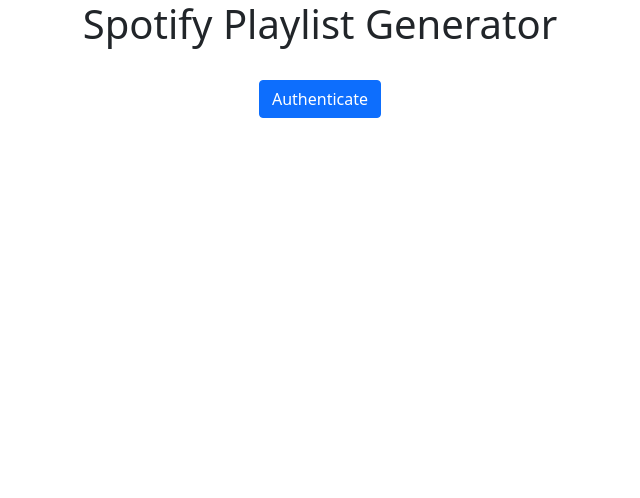
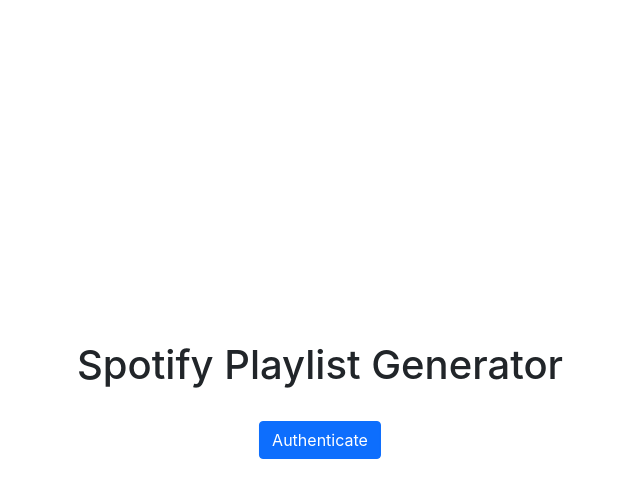
Before and after one commit to bendance/spotify-api-react, a React (Create React App) app in the folder myapp/demo/: page / in a window 1280 px wide. Shown: the top 498 px of the page, without its empty margins (320-960 px from the left). Built offline with nearby package versions, Linux system fonts and the light colour scheme.

Commit message:
fixed text align bug

```diff
--- a/myapp/demo/src/App.js
+++ b/myapp/demo/src/App.js
@@ -1,6 +1,7 @@
 import MyForm from './MyForm'
 import Authentication from './authentication'
 import '../node_modules/bootstrap/dist/css/bootstrap.min.css';
+import './index.css';
 import React, { useState } from 'react';
 
 function App(props)
@@ -12,12 +13,12 @@ function App(props)
   }
 
   return(
-      <div className="App">
-        <div className='text-center'>
+      <div className="app">
+        <div className='content'>
             <h1>Spotify Playlist Generator</h1>
             <br></br>
             {tokenActive === "true" ? (
-              <MyForm setTokenActive = {setTokenActive} />
+              <MyForm setTokenActive = {setTokenActive}/>
             ) : tokenActive === "false" ? (
               <Authentication handleSetTokenActive = {handleSetTokenActive}/>
             ) : null}
--- a/myapp/demo/src/MyForm.js
+++ b/myapp/demo/src/MyForm.js
@@ -71,9 +71,11 @@ class MyForm extends React.Component
     {
         return(
             <form onSubmit={this.handleSubmit}>
-                * Playlist Name:
-                <br></br>
-                <input type = "text" value = {this.state.playlistName} onChange={this.handleChangePlaylistName} />
+                <div className='form-group'>
+                    <label for = "playlistName">* Playlist Name:</label>
+                    <br></br>
+                    <input id = "playlistName" className='form-control' type = "text" value = {this.state.playlistName} onChange={this.handleChangePlaylistName} />
+                </div>
                 <br></br>
                 * Favorite Genre:
                 <br></br>
--- a/myapp/demo/src/authentication.js
+++ b/myapp/demo/src/authentication.js
@@ -36,7 +36,7 @@ class Authentication extends React.Component
 
     render() {
         return(
-            <div>
+            <div className="text-center">
                 <button type="button" className="btn btn-primary" onClick={this.authenticateUser}>Authenticate</button>
             </div>
     )}
--- a/myapp/demo/src/index.css
+++ b/myapp/demo/src/index.css
@@ -5,9 +5,23 @@ body {
     sans-serif;
   -webkit-font-smoothing: antialiased;
   -moz-osx-font-smoothing: grayscale;
+  height: 100vh;
 }
 
 code {
   font-family: source-code-pro, Menlo, Monaco, Consolas, 'Courier New',
     monospace;
 }
+
+#root, .app{
+  height: 100vh;
+}
+
+.content {
+  margin: 0;
+  position: absolute;
+  top: 50%;
+  left: 50%;
+  -ms-transform: translate(-50%, -50%);
+  transform: translate(-50%, -50%);
+}
--- a/myapp/demo/src/index.js
+++ b/myapp/demo/src/index.js
@@ -2,6 +2,7 @@ import React from 'react';
 import ReactDOM from 'react-dom';
 import App from './App';
 import reportWebVitals from './reportWebVitals';
+import './index.css';
 
 ReactDOM.render(
   <React.StrictMode>
```
